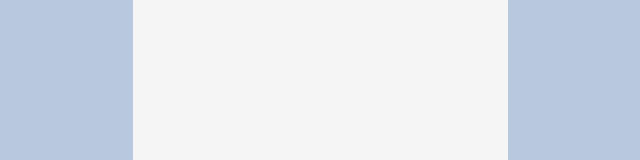
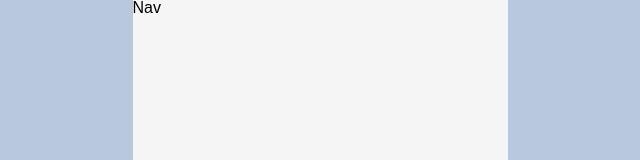
Before and after one commit to jinyverse/ahtata-front, a React (Create React App) app: page / in a window 1280 px wide. Shown: the top 160 px of the page, without its empty margins (320-960 px from the left). Built offline with nearby package versions, Linux system fonts and the light colour scheme.

Commit message:
fix: 에러 수정

```diff
--- a/src/Router.tsx
+++ b/src/Router.tsx
@@ -1,5 +1,5 @@
 import { BrowserRouter, Routes, Route } from 'react-router-dom';
-import Main from 'pages/Main';
+import Main from './pages/Main';
 
 function Router() {
     return (
--- a/src/components/common/Layout.tsx
+++ b/src/components/common/Layout.tsx
@@ -1,5 +1,6 @@
 import styled from 'styled-components';
-import { IChildrenProps } from '#types/common.type';
+import { ILayoutProps } from '#types/common.type';
+import Nav from './Nav';
 
 const Container = styled.div`
     position: relative;
@@ -18,10 +19,13 @@ const Wrapper = styled.div`
     background-color: whitesmoke;
 `;
 
-function Layout({ children }: IChildrenProps) {
+function Layout({ children }: ILayoutProps) {
     return (
         <Container>
-            <Wrapper>{children}</Wrapper>
+            <Wrapper>
+                {children}
+                <Nav />
+            </Wrapper>
         </Container>
     );
 }
--- /dev/null
+++ b/src/components/common/Nav.tsx
@@ -0,0 +1,5 @@
+function Nav() {
+    return <div>Nav</div>;
+}
+
+export default Nav;
--- a/src/pages/Main.tsx
+++ b/src/pages/Main.tsx
@@ -1,11 +1,7 @@
 import Layout from 'components/common/Layout';
 
-interface IMainProps {
-    children: React.ReactNode;
-}
-
-function Main({ children }: IMainProps) {
-    return <Layout>{children}</Layout>;
+function Main() {
+    return <Layout>{}</Layout>;
 }
 
 export default Main;
--- /dev/null
+++ b/src/types/common.type.ts
@@ -0,0 +1,3 @@
+export interface ILayoutProps {
+    children: React.ReactNode;
+}
```
